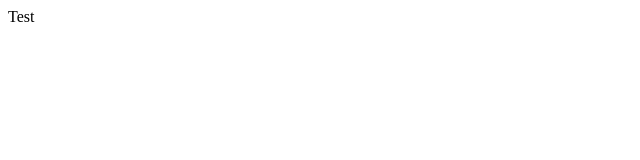
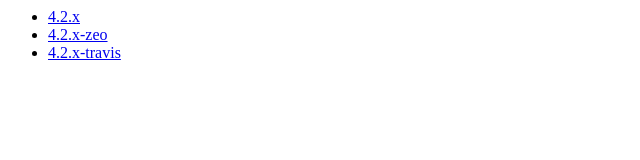
Before and after one commit to aclark-buildouts/buildout-plone-getpaid, a plain HTML site: page index.html in a window 1280 px wide. Shown: the whole page, without its empty margins (0-640 px from the left). Drawn offline with Linux system fonts and the light colour scheme.

Commit message:
Update index

```diff
--- a/index.html
+++ b/index.html
@@ -1 +1,5 @@
-Test
+<ul>
+<li><a href="4.2.x">4.2.x</a></li>
+<li><a href="4.2.x-zeo">4.2.x-zeo</a></li>
+<li><a href="4.2.x-travis">4.2.x-travis</a></li>
+</ul>
```
